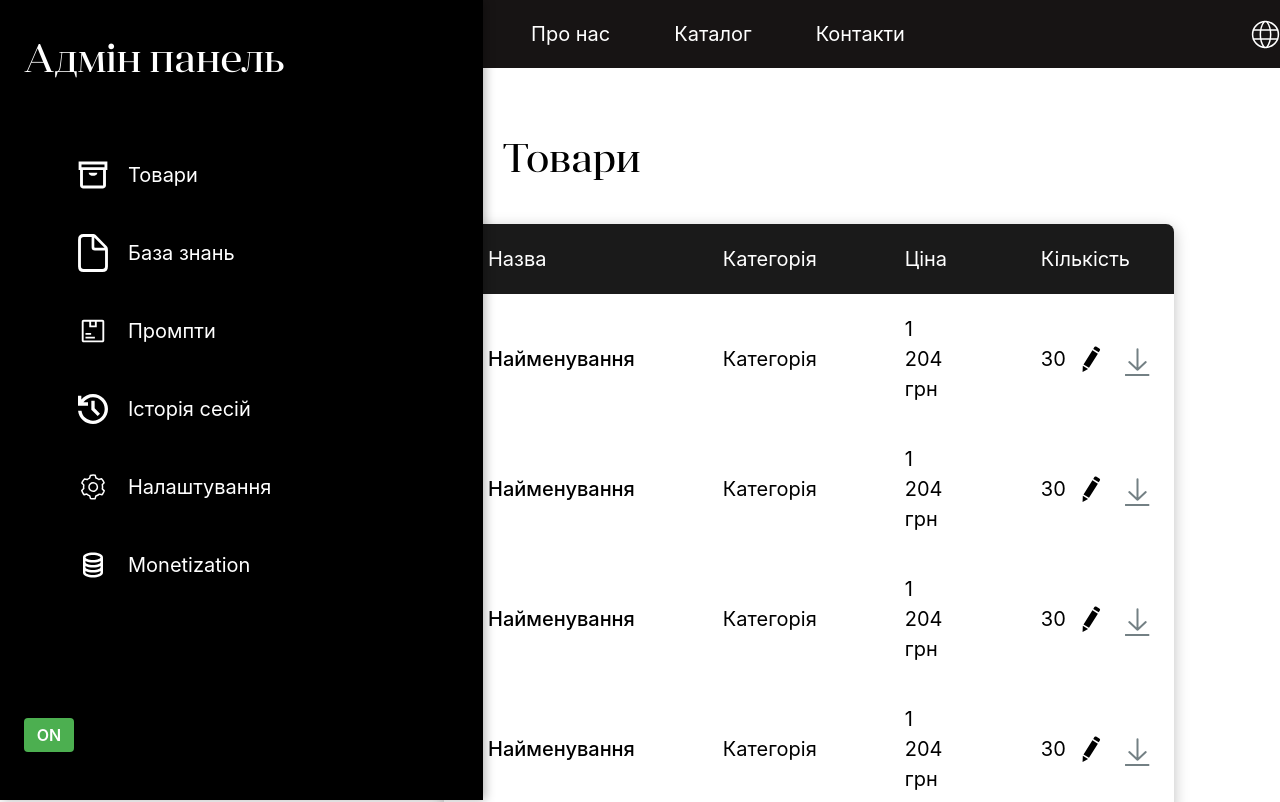
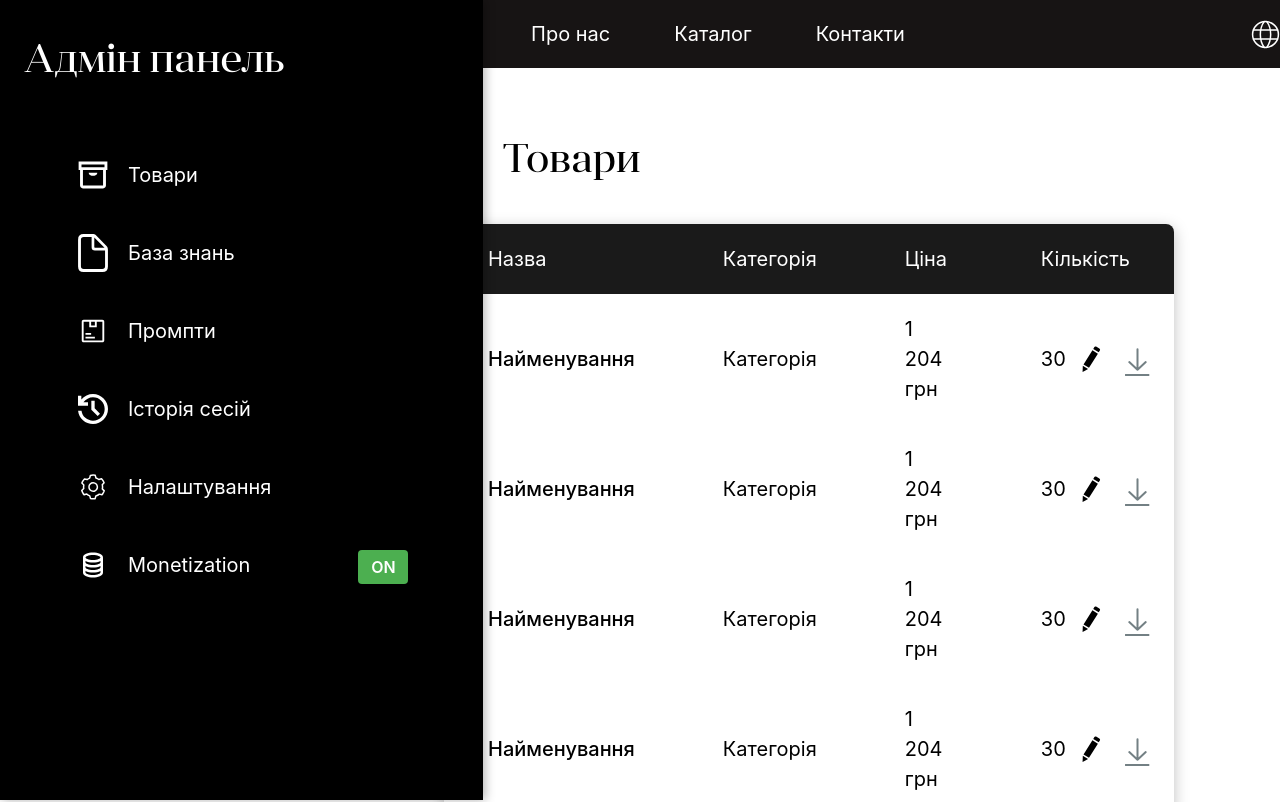
Before and after one commit to WILSONPLUR/watch-store, a Next.js app: page /admin in a window 1280 px wide. Shown: the top 802 px of the page. Built offline with nearby package versions, Linux system fonts and the light colour scheme.

Commit message:
fix: sidebar

```diff
--- a/src/app/layout/Sidebar/Sidebar.module.css
+++ b/src/app/layout/Sidebar/Sidebar.module.css
@@ -48,6 +48,12 @@
 
 .navLink:hover .icon {
   filter: drop-shadow(0 0 8px rgba(250, 250, 250, 0.6));
+}
+
+.monetizeWrapper {
+  display: flex;
+  align-items: center;
+  gap: 10px;
 }
 
 .icon {
--- a/src/app/layout/Sidebar/Sidebar.tsx
+++ b/src/app/layout/Sidebar/Sidebar.tsx
@@ -63,6 +63,7 @@ export const Sidebar = () => {
           </div>
           Налаштування
         </Link>
+        <div className={styles.monetizeWrapper}>
           <Link href="/admin/monetization" className={styles.navLink}>
             <div className={styles.icon}>
               <Image
@@ -81,6 +82,7 @@ export const Sidebar = () => {
               </span>
             </button>
           </div>
+        </div>
       </nav>
     </aside>
   );
```
Lines whose indentation alone changed are shown as unchanged.
